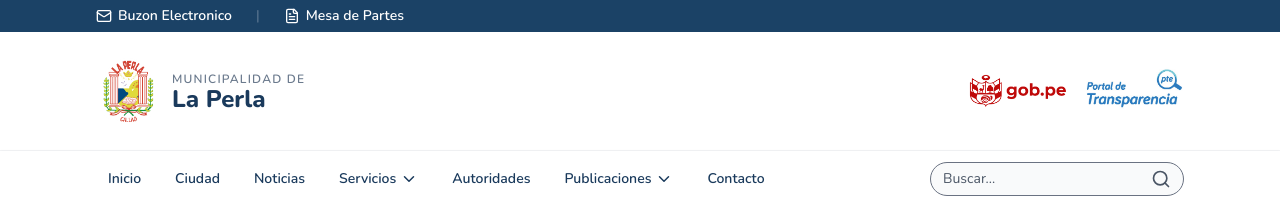
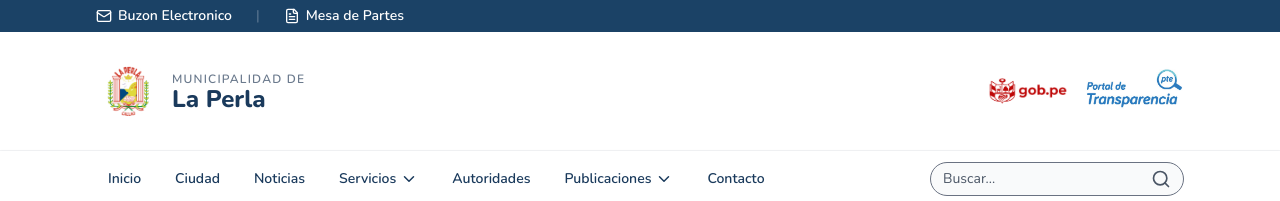
Before and after one commit to reizzdev/municipalidad-la-perla, a Next.js app in the folder frontend/: page / in a window 1280 px wide. Shown: the top 201 px of the page. Built offline with nearby package versions, Linux system fonts and the light colour scheme.

Commit message:
fix: corrige desbordamiento del header en vista movil

```diff
--- a/frontend/components/layout/Header.tsx
+++ b/frontend/components/layout/Header.tsx
@@ -3,45 +3,46 @@ import Image from "next/image";
 
 export default function Header() {
   return (
-    <header className="bg-white border-b border-gray-100 py-3">
-      <div className="container-main flex items-center justify-between">
+    <header className="bg-white border-b border-gray-100 py-3 overflow-hidden">
+      <div className="container-main flex items-center justify-between gap-2">
 
         {/* LOGO DE LA MUNICIPALIDAD DE LA PERLA */}
-        <Link href="/" className="flex items-center gap-3">
+        <Link href="/" className="flex items-center gap-3 flex-shrink-0">
           <Image
             src="/images/logoMunicipalidad.png"
             alt="Municipalidad de La Perla"
             width={64}
             height={64}
-            className="object-contain"
+            className="object-contain w-12 h-12 sm:w-16 sm:h-16"
           />
           <div className="leading-tight">
             <p className="text-xs text-[#6b7a8d] font-semibold uppercase tracking-widest">
               Municipalidad de
             </p>
-            <p className="text-2xl font-extrabold text-[#1a3a5c] leading-none">
+            <p className="text-xl sm:text-2xl font-extrabold text-[#1a3a5c] leading-none">
               La Perla
             </p>
           </div>
         </Link>
 
-        {/* LOGO DE GOB.PE Y PORTAL DE TRANSPARENCIA */}
-        <div className="flex items-center gap-4">
+        {/* LOGOS GUBERNAMENTALES */}
+        <div className="flex items-center gap-2 sm:gap-4 flex-shrink-0">
           <Image
             src="/images/logoGobPe.png"
             alt="gob.pe"
-            width={100}
-            height={40}
-            className="object-contain"
+            width={80}
+            height={36}
+            className="object-contain max-w-[70px] sm:max-w-[100px] h-auto"
           />
           <Image
             src="/images/logoTransparencia.png"
             alt="Portal de Transparencia"
             width={100}
             height={40}
-            className="object-contain"
+            className="object-contain max-w-[72px] sm:max-w-[100px] h-auto"
           />
         </div>
+
       </div>
     </header>
   );
```
